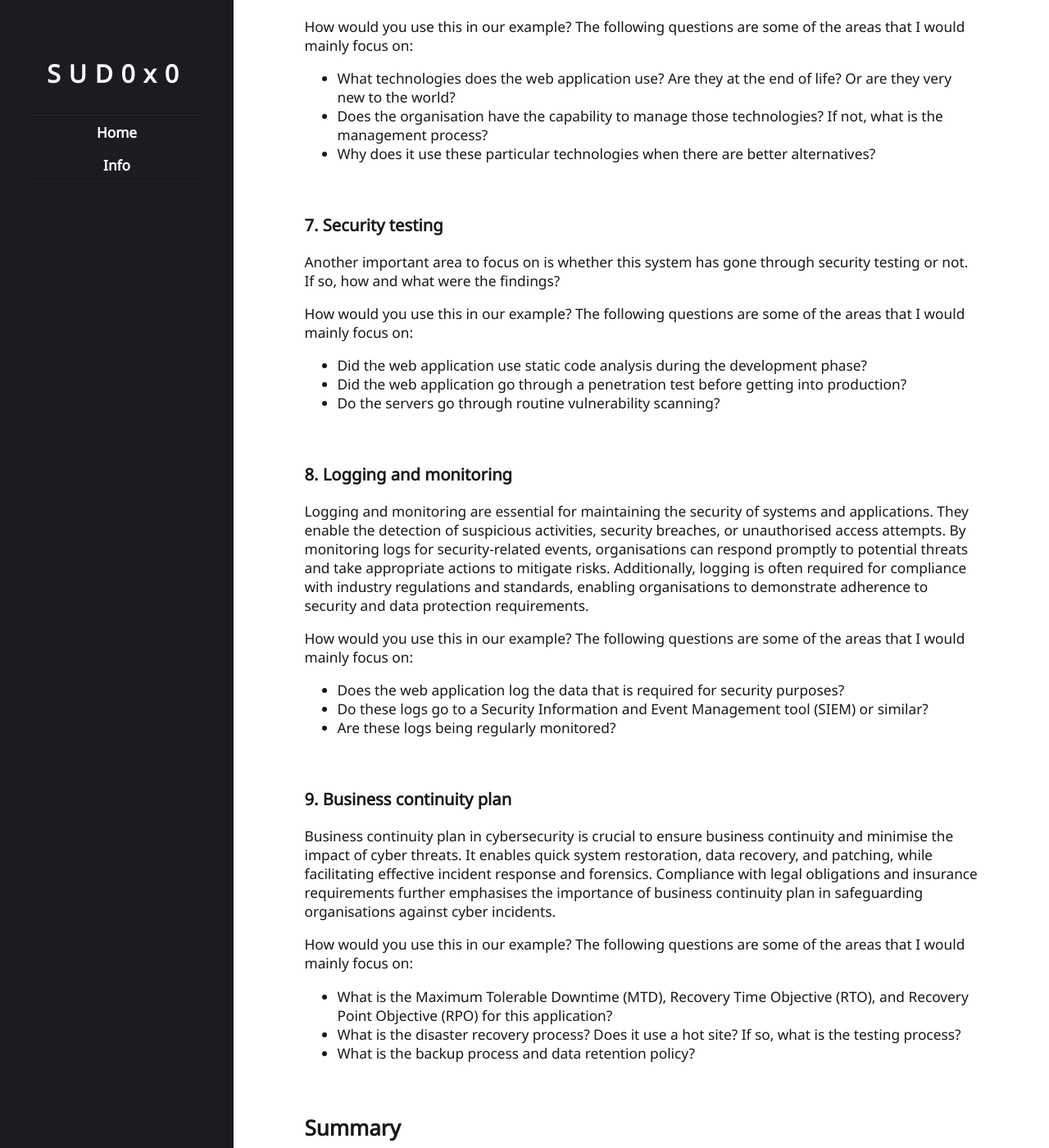
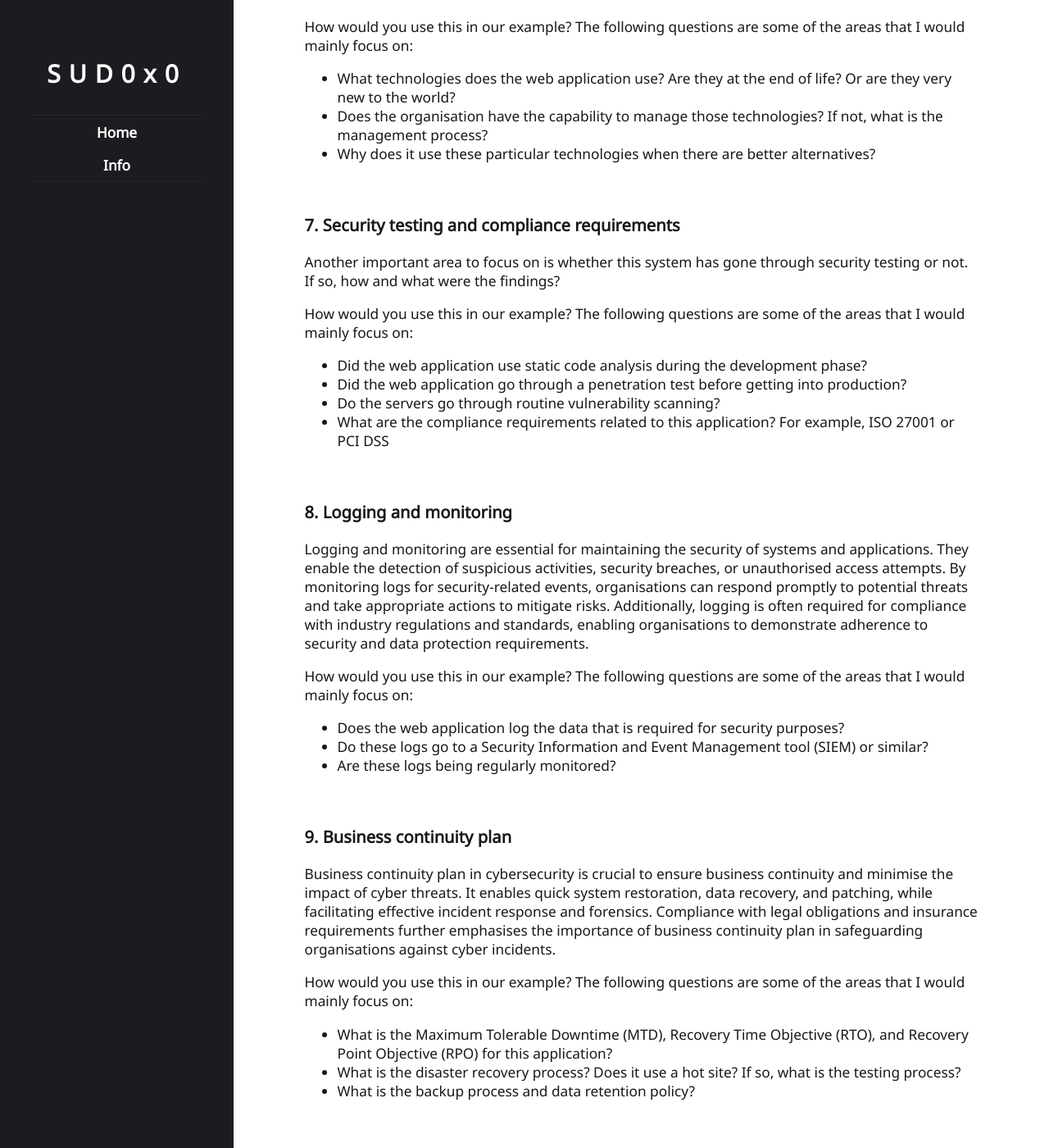
Before and after one commit to sud0x0/SUD0x0, a Jekyll site: the page built from _posts/2023-06-03-A-quick-approach-to-assessing-the-security-of-a-system.md, in a window 1280 px wide and 1400 px high, scrolled down 4954 px. Shown: the whole window at 82% size. Built offline with Jekyll 4.4.1, drawn with Linux system fonts in a browser that asks for light colours; some of the changed text lies outside the part shown.

Commit message:
Fixed a mistake on post 3

```diff
--- a/_posts/2023-06-03-A-quick-approach-to-assessing-the-security-of-a-system.md
+++ b/_posts/2023-06-03-A-quick-approach-to-assessing-the-security-of-a-system.md
@@ -18,7 +18,7 @@ When it comes to assessing the security of a system, many methods can be used, s
 4. Handling sensitive data and information
 5. Patching and version control
 6. Used technology and architecture
-7. Security testing
+7. Security testing and compliance requirements
 8. Logging and monitoring
 9. Business continuity plan
 
@@ -123,7 +123,7 @@ How would you use this in our example? The following questions are some of the a
 
 <br>
 
-### 7. Security testing
+### 7. Security testing and compliance requirements
 
 Another important area to focus on is whether this system has gone through security testing or not. If so, how and what were the findings?
 
@@ -131,6 +131,7 @@ How would you use this in our example? The following questions are some of the a
 - Did the web application use static code analysis during the development phase?
 - Did the web application go through a penetration test before getting into production?
 - Do the servers go through routine vulnerability scanning?
+- What are the compliance requirements related to this application? For example, ISO 27001 or PCI DSS
 
 <br>
 
@@ -166,7 +167,7 @@ The article discusses a method for quickly assessing the security of a system be
 4. Handling sensitive data,
 5. Patching and version control,
 6. Technology and architecture,
-7. Security testing,
+7. Security testing and compliance requirements,
 8. Logging and monitoring,
 9. Business continuity plan.
 
```
